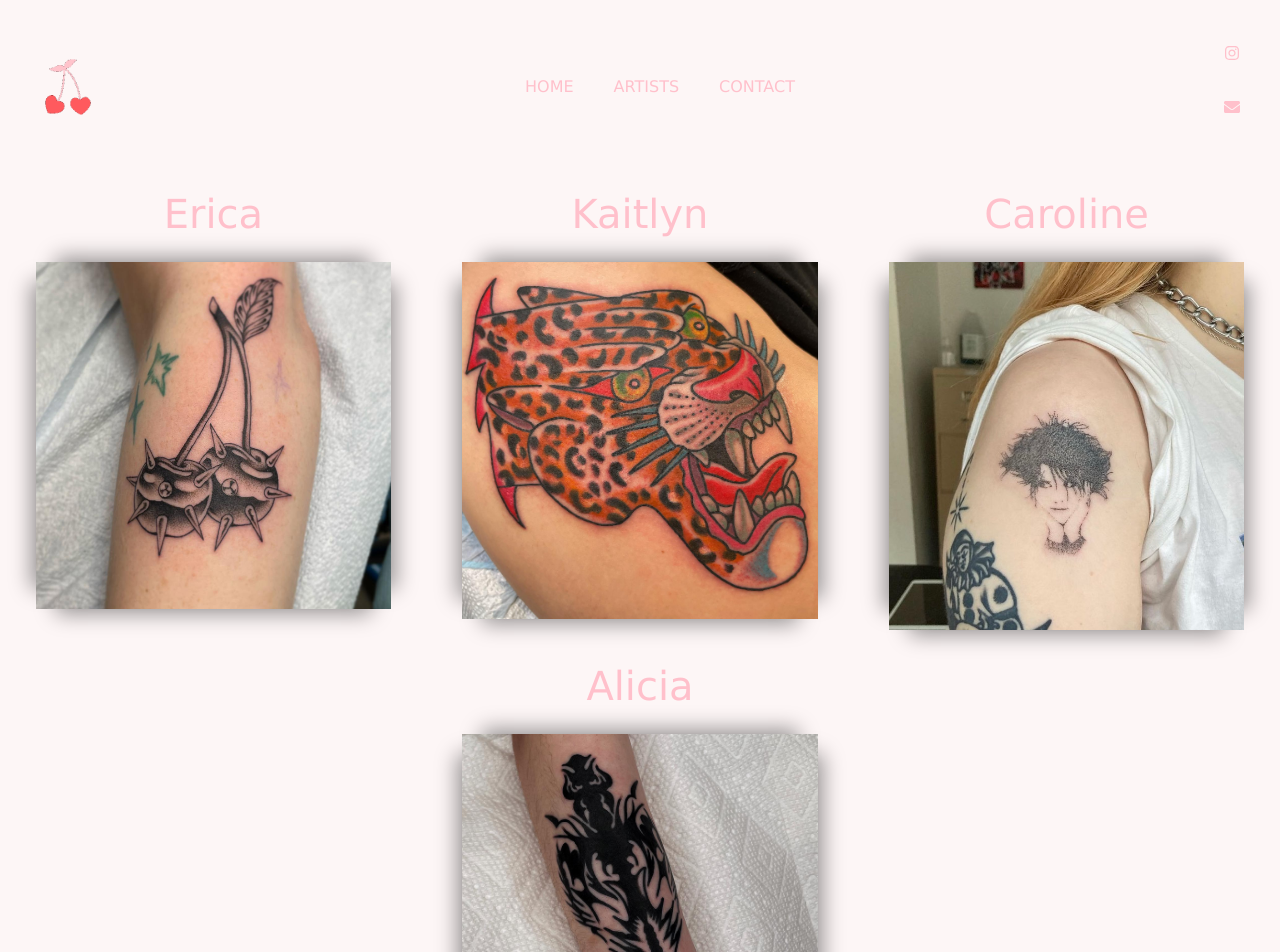
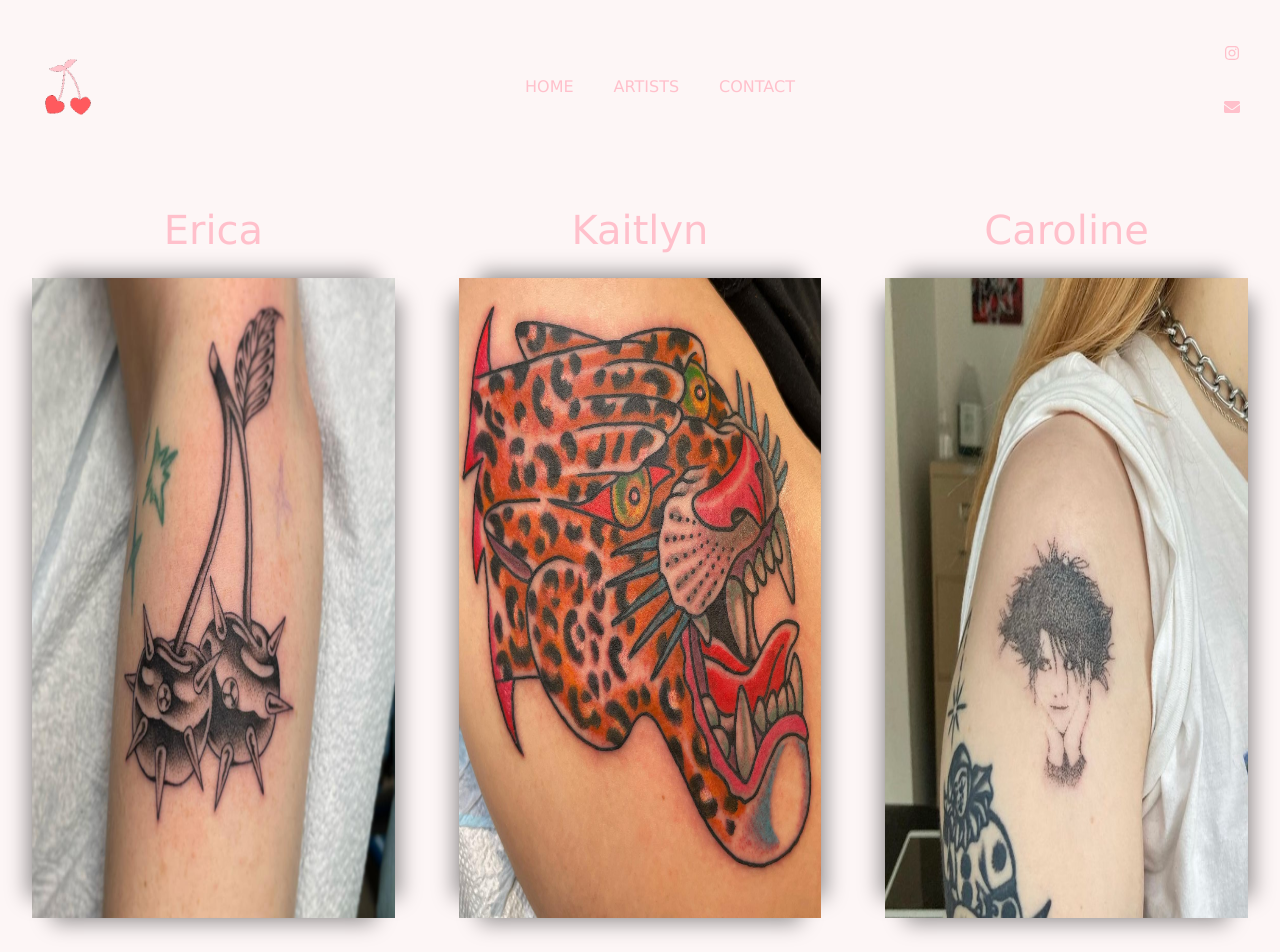
Before and after one commit to lucian716/cherry-tattoo, a React (Create React App) app: page /artists in a window 1280 px wide. Shown: the top 952 px of the page. Built offline with nearby package versions, Linux system fonts and the light colour scheme; no server answers; what react-google-maps would draw is missing.

Commit message:
style updates

```diff
--- a/src/styles/artists.css
+++ b/src/styles/artists.css
@@ -10,11 +10,17 @@
 .artist-grid {
   display: grid;
   grid-template-columns: repeat(3, 1fr);
+  grid-template-rows: repeat(2, 1fr) gap(10px);
+  flex-wrap: wrap;
+  justify-content: center;
+  align-items: center;
 }
+
 
 .artist-item {
   text-align: center;
   padding: 1rem;
+  margin: 1rem;
 }
 
 .artist-item a {
@@ -28,20 +34,10 @@ text-decoration: none;
 
 }
 
-
-.artist-item:nth-child(4),
-.artist-item:nth-child(5) {
-  grid-column: 2 / span 1;
-}
-
-.artist-item:nth-child(6) {
-  grid-column: 3 / span 1;
-}
-
 .artist-item img {
-  width: 100%;
-  max-width: 90%;
-  height: auto;
+  width: auto;
+  max-width: 100%;
+  height: 40rem;
   transition: transform 400ms ease-out;
   box-shadow:
   0px -25px 20px -20px rgba(0,0,0,0.4),
```
